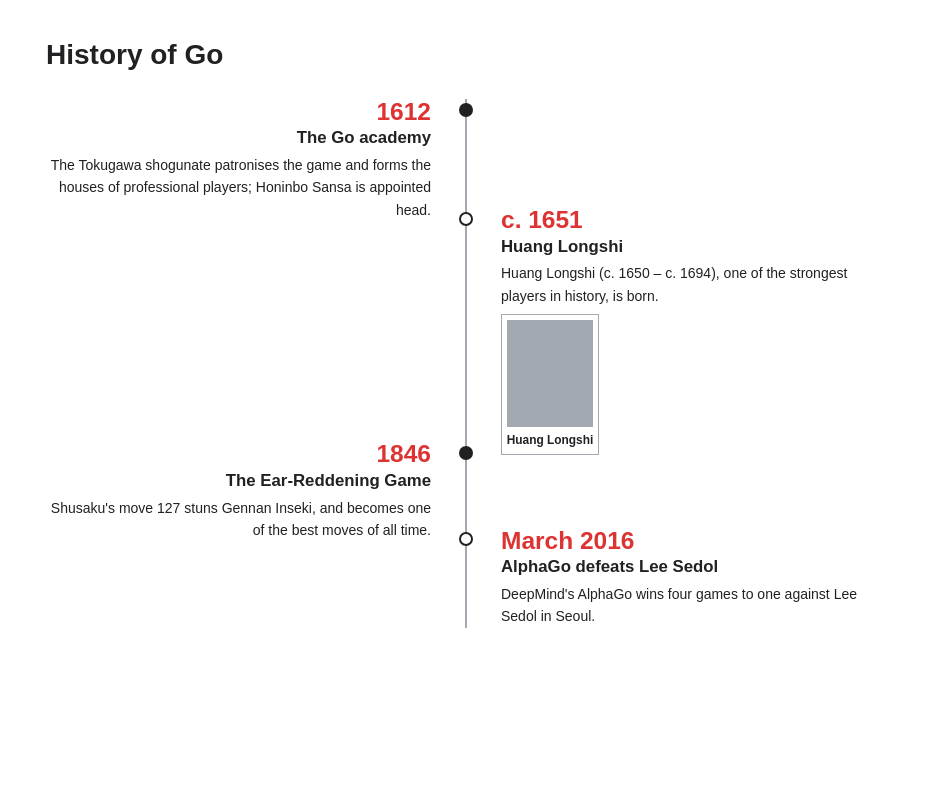
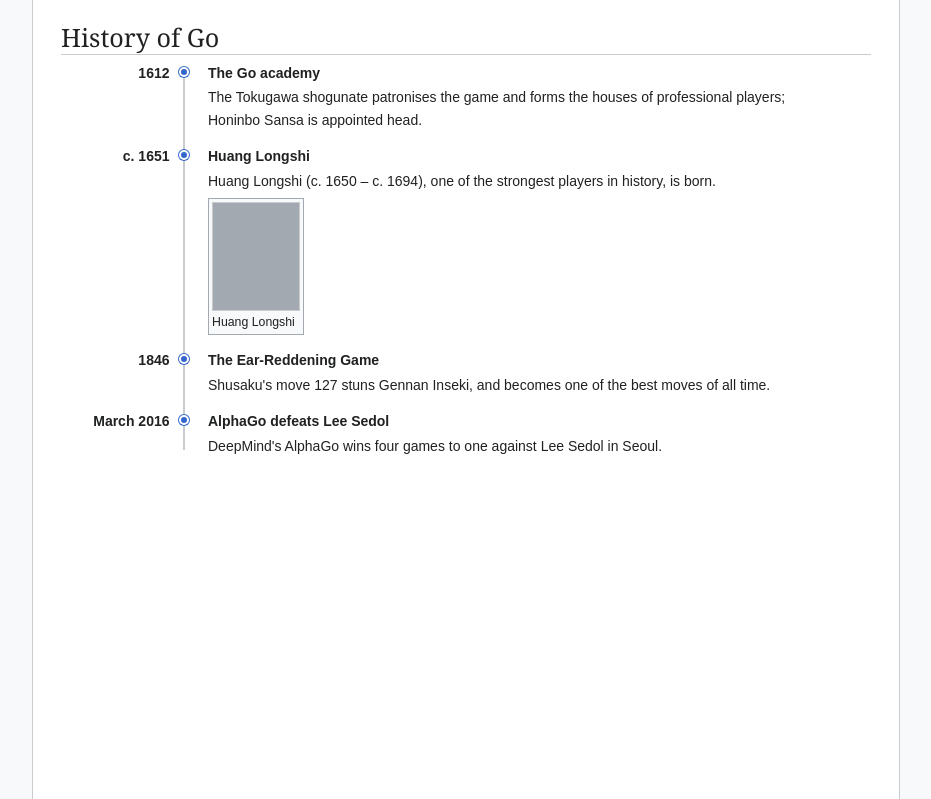
Before and after one commit to psygo/wikipedia_timeline, a plain HTML site: page prototype/index.html in a window 1280 px wide. Shown: the whole page, without its empty margins (174-1105 px from the left). Drawn offline with Linux system fonts and the light colour scheme.

Commit message:
Restyle timeline toward Vector, add mock article page, add README
Date column plus rail layout, Codex tokens only (no declared custom
properties), thumbnail-style image box, and a Vector-like stub page.

Co-Authored-By: Claude Sonnet 5.5 <noreply@anthropic.com>

```diff
--- a/prototype/index.html
+++ b/prototype/index.html
@@ -5,36 +5,10 @@
 <meta name="viewport" content="width=device-width, initial-scale=1">
 <title>Timeline prototype</title>
 <link rel="stylesheet" href="timeline.css">
-<style>
-	/* Stand-in for Vector: Codex tokens, light and dark. */
-	:root {
-		--color-base: #202122;
-		--color-subtle: #54595d;
-		--color-destructive: #d33;
-		--border-color-base: #a2a9b1;
-		--background-color-base: #fff;
-		color-scheme: light dark;
-	}
-	@media ( prefers-color-scheme: dark ) {
-		:root {
-			--color-base: #eaecf0;
-			--color-subtle: #a2a9b1;
-			--color-destructive: #ff6e5e;
-			--border-color-base: #72777d;
-			--background-color-base: #101418;
-		}
-	}
-	body {
-		max-width: 60em;
-		margin: 0 auto;
-		padding: 1em;
-		background: var( --background-color-base );
-		color: var( --color-base );
-		font: 14px/1.6 sans-serif;
-	}
-</style>
+<link rel="stylesheet" href="vector-stub.css">
 </head>
 <body>
+<div class="page">
 <h1>History of Go</h1>
 
 <ol class="wt-timeline">
@@ -71,5 +45,6 @@
 		</div>
 	</li>
 </ol>
+</div>
 </body>
 </html>
--- a/prototype/timeline.css
+++ b/prototype/timeline.css
@@ -1,21 +1,19 @@
 /*
- * Vertical event timeline.
+ * Vertical event timeline, styled to sit inside a Wikipedia article.
  *
  * Written to be portable to TemplateStyles: plain selectors under one
- * root class, no @import, no external urls, colours from Codex design
- * tokens (with fallbacks) so it follows Vector's light and dark themes.
+ * root class, no @import, no external urls. Colours come from Codex
+ * design tokens with fallbacks, so Vector's light and dark themes apply.
+ * No custom properties are declared (only token lookups), to stay safe
+ * with the sanitizer.
+ *
+ * Wide layout:  [ date ] ---o--- [ title, text, image ]
+ * Narrow layout:  o--- date / title / text, rail on the left.
  */
 
 .wt-timeline {
-	--wt-line: var(--border-color-base, #a2a9b1);
-	--wt-dot: var(--color-base, #202122);
-	--wt-accent: var(--color-destructive, #d33);
-	--wt-subtle: var(--color-subtle, #54595d);
-	--wt-bg: var(--background-color-base, #fff);
-	--wt-rail: 28px;
-
 	position: relative;
-	margin: 1.5em 0;
+	margin: 0.5em 0 1em;
 	padding: 0;
 	list-style: none;
 }
@@ -24,125 +22,104 @@
 .wt-timeline::before {
 	content: '';
 	position: absolute;
-	top: 0;
-	bottom: 0;
-	left: calc( var( --wt-rail ) / 2 - 1px );
+	top: 0.5em;
+	bottom: 0.5em;
+	left: 4px;
 	width: 2px;
-	background: var( --wt-line );
+	background: var( --border-color-subtle, #c8ccd1 );
 }
 
 .wt-timeline__item {
 	position: relative;
-	margin: 0 0 1.5em;
-	padding: 0 0 0 var( --wt-rail );
+	margin: 0;
+	padding: 0 0 1em 22px;
 	list-style: none;
 }
 
+.wt-timeline__item:last-child {
+	padding-bottom: 0;
+}
+
+/* The dot. */
 .wt-timeline__item::before {
 	content: '';
 	position: absolute;
 	top: 0.35em;
-	left: calc( var( --wt-rail ) / 2 - 7px );
+	left: 0;
 	box-sizing: border-box;
-	width: 14px;
-	height: 14px;
-	border: 2px solid var( --wt-dot );
+	width: 10px;
+	height: 10px;
+	border: 2px solid var( --background-color-base, #fff );
 	border-radius: 50%;
-	background: var( --wt-dot );
-}
-
-/* Alternate filled and hollow dots, like stones on a board. */
-.wt-timeline__item:nth-child( even )::before {
-	background: var( --wt-bg );
+	background: var( --color-progressive, #36c );
+	box-shadow: 0 0 0 1px var( --color-progressive, #36c );
 }
 
 .wt-timeline__body {
-	margin-left: 0.75em;
+	margin: 0;
 }
 
 .wt-timeline__date {
 	display: block;
-	color: var( --wt-accent );
-	font-size: 1.75em;
+	color: var( --color-base, #202122 );
 	font-weight: bold;
-	line-height: 1.1;
+	line-height: 1.6;
 }
 
 .wt-timeline__title {
 	display: block;
-	margin-top: 0.15em;
-	font-size: 1.2em;
+	color: var( --color-base, #202122 );
 	font-weight: bold;
-	line-height: 1.25;
 }
 
 .wt-timeline__text {
-	margin-top: 0.35em;
-	max-width: 36em;
+	margin-top: 0.15em;
+	max-width: 45em;
 }
 
+/* Same look as a Wikipedia thumbnail. */
 .wt-timeline__image {
 	display: inline-block;
-	margin-top: 0.6em;
-	padding: 0.4em;
-	border: 1px solid var( --wt-line );
-	text-align: center;
-	font-size: 0.85em;
-	font-weight: bold;
+	box-sizing: border-box;
+	margin-top: 0.5em;
+	padding: 3px;
+	border: 1px solid var( --border-color-base, #a2a9b1 );
+	background: var( --background-color-interactive-subtle, #f8f9fa );
+	color: var( --color-base, #202122 );
+	font-size: 88%;
+	line-height: 1.4;
+	text-align: left;
 }
 
 .wt-timeline__image img {
 	display: block;
 	max-width: 100%;
 	height: auto;
-	margin: 0 auto 0.3em;
+	margin: 0 0 3px;
+	border: 1px solid var( --border-color-subtle, #c8ccd1 );
 }
 
-/* Wide screens: the rail moves to the centre, events alternate sides. */
-@media ( min-width: 720px ) {
+/* Wide: date column on the left, rail after it, content on the right. */
+@media ( min-width: 640px ) {
 	.wt-timeline::before {
-		left: 50%;
+		left: 8.75em;
 		margin-left: -1px;
 	}
 
 	.wt-timeline__item {
-		width: 50%;
-		box-sizing: border-box;
-		padding: 0 calc( var( --wt-rail ) + 0.5em ) 0 0;
-		text-align: right;
+		padding-left: 10.5em;
 	}
 
 	.wt-timeline__item::before {
-		left: auto;
-		right: -7px;
+		left: calc( 8.75em - 5px );
 	}
 
-	.wt-timeline__item:nth-child( even ) {
-		margin-left: 50%;
-		padding: 0 0 0 calc( var( --wt-rail ) + 0.5em );
-		text-align: left;
-	}
-
-	.wt-timeline__item:nth-child( even )::before {
-		left: -7px;
-		right: auto;
-	}
-
-	.wt-timeline__body {
-		margin: 0;
-	}
-
-	.wt-timeline__text {
-		margin-left: auto;
-	}
-
-	.wt-timeline__item:nth-child( even ) .wt-timeline__text {
-		margin-left: 0;
-	}
-
-	/* Alternate sides overlap a little, so the rail feels continuous. */
-	.wt-timeline__item + .wt-timeline__item {
-		margin-top: -2.5em;
+	.wt-timeline__date {
+		position: absolute;
+		top: 0;
+		left: 0;
+		width: 7.75em;
+		text-align: right;
 	}
 }
 
--- /dev/null
+++ b/prototype/vector-stub.css
@@ -0,0 +1,72 @@
+/*
+ * Rough stand-in for Vector 2022 article chrome, for the prototype only.
+ * Not part of the template. Tokens are Codex values, light and dark.
+ */
+:root {
+	--color-base: #202122;
+	--color-subtle: #54595d;
+	--color-progressive: #36c;
+	--border-color-base: #a2a9b1;
+	--border-color-subtle: #c8ccd1;
+	--background-color-base: #fff;
+	--background-color-interactive-subtle: #f8f9fa;
+	--background-color-neutral-subtle: #f8f9fa;
+	color-scheme: light dark;
+}
+@media ( prefers-color-scheme: dark ) {
+	:root {
+		--color-base: #eaecf0;
+		--color-subtle: #a2a9b1;
+		--color-progressive: #6485d1;
+		--border-color-base: #72777d;
+		--border-color-subtle: #54595d;
+		--background-color-base: #101418;
+		--background-color-interactive-subtle: #1b1f23;
+		--background-color-neutral-subtle: #1b1f23;
+	}
+}
+body {
+	margin: 0;
+	background: var( --background-color-neutral-subtle );
+	color: var( --color-base );
+	font: 14px/1.6 sans-serif;
+}
+a { color: var( --color-progressive ); text-decoration: none; }
+a:hover { text-decoration: underline; }
+.page {
+	max-width: 62em;
+	margin: 0 auto;
+	padding: 1.5em 2em 3em;
+	background: var( --background-color-base );
+	border: 1px solid var( --border-color-subtle );
+	border-top: 0;
+	min-height: 100vh;
+	box-sizing: border-box;
+}
+.page h1, .page h2 {
+	font-family: 'Linux Libertine', 'Georgia', 'Times', serif;
+	font-weight: normal;
+	line-height: 1.3;
+}
+.page h1 { margin: 0 0 0.25em; font-size: 1.8em; border-bottom: 1px solid var( --border-color-subtle ); }
+.page h2 { margin: 1.5em 0 0.5em; font-size: 1.5em; border-bottom: 1px solid var( --border-color-subtle ); }
+.tagline { color: var( --color-subtle ); font-size: 0.85em; margin-bottom: 1em; }
+.infobox {
+	float: right;
+	clear: right;
+	width: 22em;
+	margin: 0.5em 0 1em 1.4em;
+	padding: 0.2em;
+	border: 1px solid var( --border-color-base );
+	background: var( --background-color-neutral-subtle );
+	font-size: 88%;
+	line-height: 1.5;
+}
+.infobox .title { text-align: center; font-weight: bold; font-size: 125%; padding: 0.3em; }
+.infobox td, .infobox th { padding: 0.2em 0.4em; vertical-align: top; text-align: left; }
+.infobox th { white-space: nowrap; }
+.refs { font-size: 90%; }
+@media ( max-width: 640px ) {
+	.page { padding: 1em; }
+	.infobox { float: none; width: auto; margin: 1em 0; }
+}
--- a/template/Template_Timeline_styles.css
+++ b/template/Template_Timeline_styles.css
@@ -1,21 +1,19 @@
 /*
- * Vertical event timeline.
+ * Vertical event timeline, styled to sit inside a Wikipedia article.
  *
  * Written to be portable to TemplateStyles: plain selectors under one
- * root class, no @import, no external urls, colours from Codex design
- * tokens (with fallbacks) so it follows Vector's light and dark themes.
+ * root class, no @import, no external urls. Colours come from Codex
+ * design tokens with fallbacks, so Vector's light and dark themes apply.
+ * No custom properties are declared (only token lookups), to stay safe
+ * with the sanitizer.
+ *
+ * Wide layout:  [ date ] ---o--- [ title, text, image ]
+ * Narrow layout:  o--- date / title / text, rail on the left.
  */
 
 .wt-timeline {
-	--wt-line: var(--border-color-base, #a2a9b1);
-	--wt-dot: var(--color-base, #202122);
-	--wt-accent: var(--color-destructive, #d33);
-	--wt-subtle: var(--color-subtle, #54595d);
-	--wt-bg: var(--background-color-base, #fff);
-	--wt-rail: 28px;
-
 	position: relative;
-	margin: 1.5em 0;
+	margin: 0.5em 0 1em;
 	padding: 0;
 	list-style: none;
 }
@@ -24,125 +22,104 @@
 .wt-timeline::before {
 	content: '';
 	position: absolute;
-	top: 0;
-	bottom: 0;
-	left: calc( var( --wt-rail ) / 2 - 1px );
+	top: 0.5em;
+	bottom: 0.5em;
+	left: 4px;
 	width: 2px;
-	background: var( --wt-line );
+	background: var( --border-color-subtle, #c8ccd1 );
 }
 
 .wt-timeline__item {
 	position: relative;
-	margin: 0 0 1.5em;
-	padding: 0 0 0 var( --wt-rail );
+	margin: 0;
+	padding: 0 0 1em 22px;
 	list-style: none;
 }
 
+.wt-timeline__item:last-child {
+	padding-bottom: 0;
+}
+
+/* The dot. */
 .wt-timeline__item::before {
 	content: '';
 	position: absolute;
 	top: 0.35em;
-	left: calc( var( --wt-rail ) / 2 - 7px );
+	left: 0;
 	box-sizing: border-box;
-	width: 14px;
-	height: 14px;
-	border: 2px solid var( --wt-dot );
+	width: 10px;
+	height: 10px;
+	border: 2px solid var( --background-color-base, #fff );
 	border-radius: 50%;
-	background: var( --wt-dot );
-}
-
-/* Alternate filled and hollow dots, like stones on a board. */
-.wt-timeline__item:nth-child( even )::before {
-	background: var( --wt-bg );
+	background: var( --color-progressive, #36c );
+	box-shadow: 0 0 0 1px var( --color-progressive, #36c );
 }
 
 .wt-timeline__body {
-	margin-left: 0.75em;
+	margin: 0;
 }
 
 .wt-timeline__date {
 	display: block;
-	color: var( --wt-accent );
-	font-size: 1.75em;
+	color: var( --color-base, #202122 );
 	font-weight: bold;
-	line-height: 1.1;
+	line-height: 1.6;
 }
 
 .wt-timeline__title {
 	display: block;
-	margin-top: 0.15em;
-	font-size: 1.2em;
+	color: var( --color-base, #202122 );
 	font-weight: bold;
-	line-height: 1.25;
 }
 
 .wt-timeline__text {
-	margin-top: 0.35em;
-	max-width: 36em;
+	margin-top: 0.15em;
+	max-width: 45em;
 }
 
+/* Same look as a Wikipedia thumbnail. */
 .wt-timeline__image {
 	display: inline-block;
-	margin-top: 0.6em;
-	padding: 0.4em;
-	border: 1px solid var( --wt-line );
-	text-align: center;
-	font-size: 0.85em;
-	font-weight: bold;
+	box-sizing: border-box;
+	margin-top: 0.5em;
+	padding: 3px;
+	border: 1px solid var( --border-color-base, #a2a9b1 );
+	background: var( --background-color-interactive-subtle, #f8f9fa );
+	color: var( --color-base, #202122 );
+	font-size: 88%;
+	line-height: 1.4;
+	text-align: left;
 }
 
 .wt-timeline__image img {
 	display: block;
 	max-width: 100%;
 	height: auto;
-	margin: 0 auto 0.3em;
+	margin: 0 0 3px;
+	border: 1px solid var( --border-color-subtle, #c8ccd1 );
 }
 
-/* Wide screens: the rail moves to the centre, events alternate sides. */
-@media ( min-width: 720px ) {
+/* Wide: date column on the left, rail after it, content on the right. */
+@media ( min-width: 640px ) {
 	.wt-timeline::before {
-		left: 50%;
+		left: 8.75em;
 		margin-left: -1px;
 	}
 
 	.wt-timeline__item {
-		width: 50%;
-		box-sizing: border-box;
-		padding: 0 calc( var( --wt-rail ) + 0.5em ) 0 0;
-		text-align: right;
+		padding-left: 10.5em;
 	}
 
 	.wt-timeline__item::before {
-		left: auto;
-		right: -7px;
+		left: calc( 8.75em - 5px );
 	}
 
-	.wt-timeline__item:nth-child( even ) {
-		margin-left: 50%;
-		padding: 0 0 0 calc( var( --wt-rail ) + 0.5em );
-		text-align: left;
-	}
-
-	.wt-timeline__item:nth-child( even )::before {
-		left: -7px;
-		right: auto;
-	}
-
-	.wt-timeline__body {
-		margin: 0;
-	}
-
-	.wt-timeline__text {
-		margin-left: auto;
-	}
-
-	.wt-timeline__item:nth-child( even ) .wt-timeline__text {
-		margin-left: 0;
-	}
-
-	/* Alternate sides overlap a little, so the rail feels continuous. */
-	.wt-timeline__item + .wt-timeline__item {
-		margin-top: -2.5em;
+	.wt-timeline__date {
+		position: absolute;
+		top: 0;
+		left: 0;
+		width: 7.75em;
+		text-align: right;
 	}
 }
 
```
Also changed, not shown: Docs.md (+10 -6 lines), prototype/article.html (added, +78 -0 lines), README.md (added).
